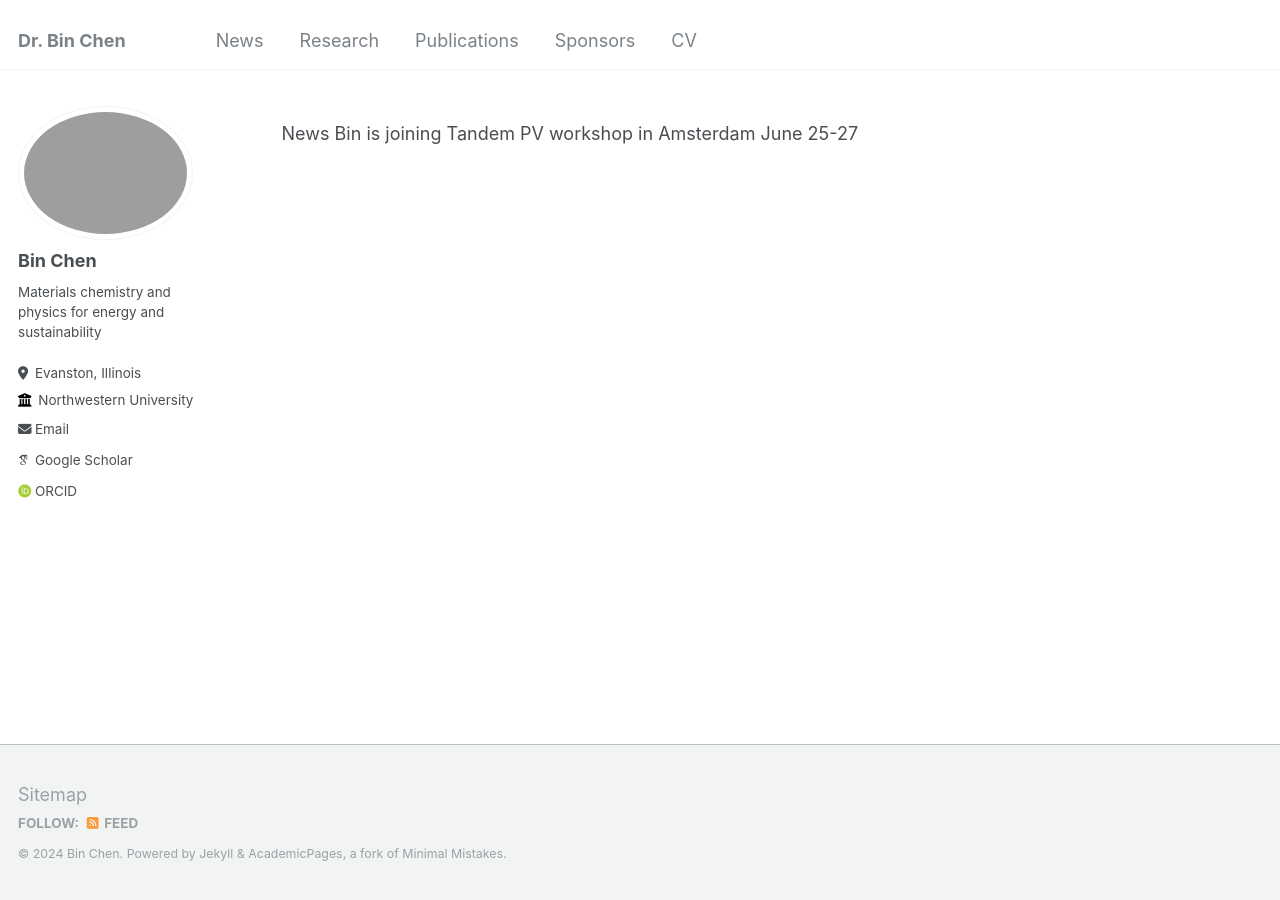
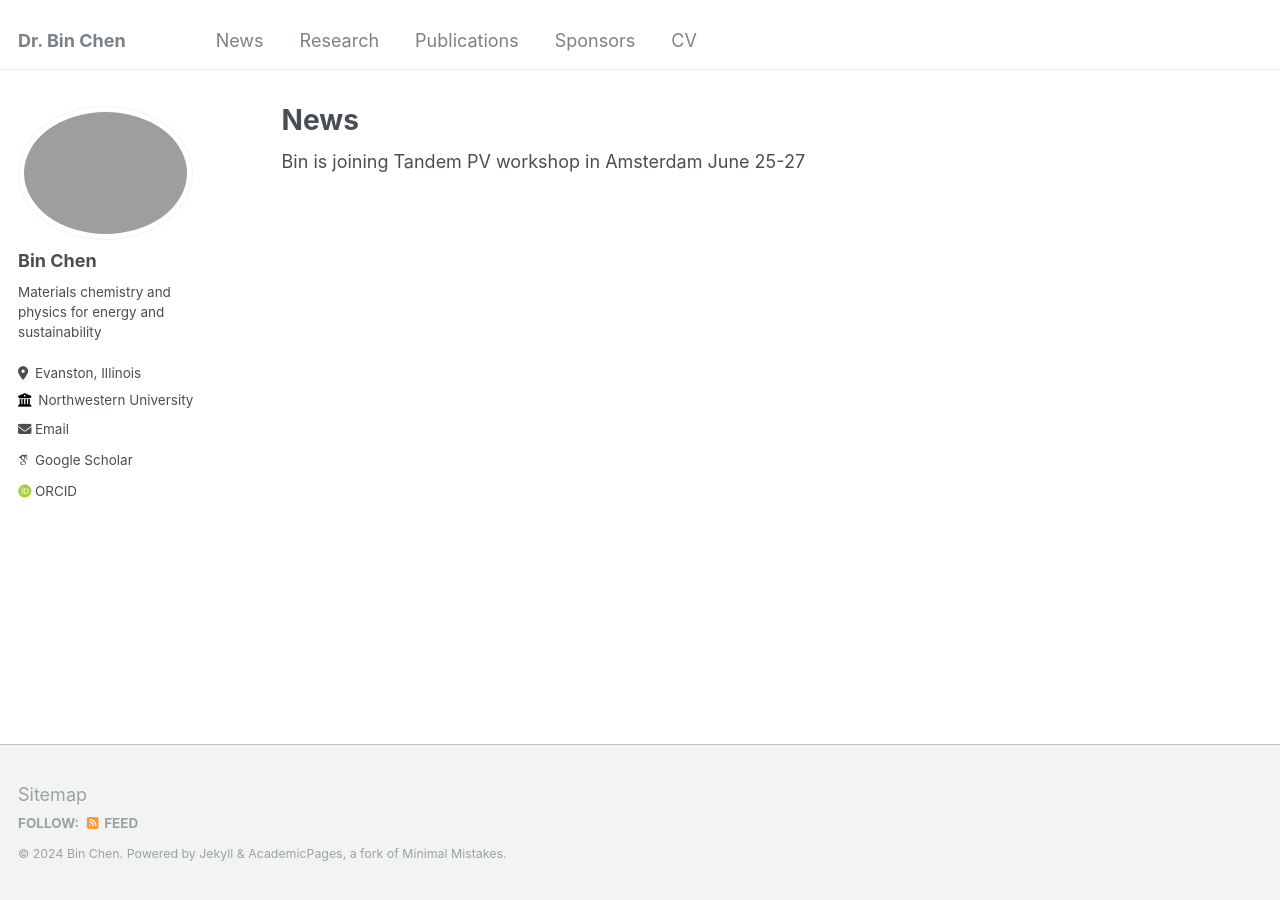
Before and after one commit to chenbinzero/chenbinzero.github.io, a Jekyll site: the page built from _pages/news.md, in a window 1280 px wide. Built offline with Jekyll 4.4.1, drawn with Linux system fonts in a browser that asks for light colours; some web fonts are replaced.

Commit message:
Update news.md

```diff
--- a/_pages/news.md
+++ b/_pages/news.md
@@ -1,11 +1,10 @@
 ---
 permalink: /news/
-title: ""
+title: "News"
 author_profile: true
 # redirect_from:
 #  - /news/
 #  - /news.md
 ---
 
-News
 Bin is joining Tandem PV workshop in Amsterdam June 25-27
```
